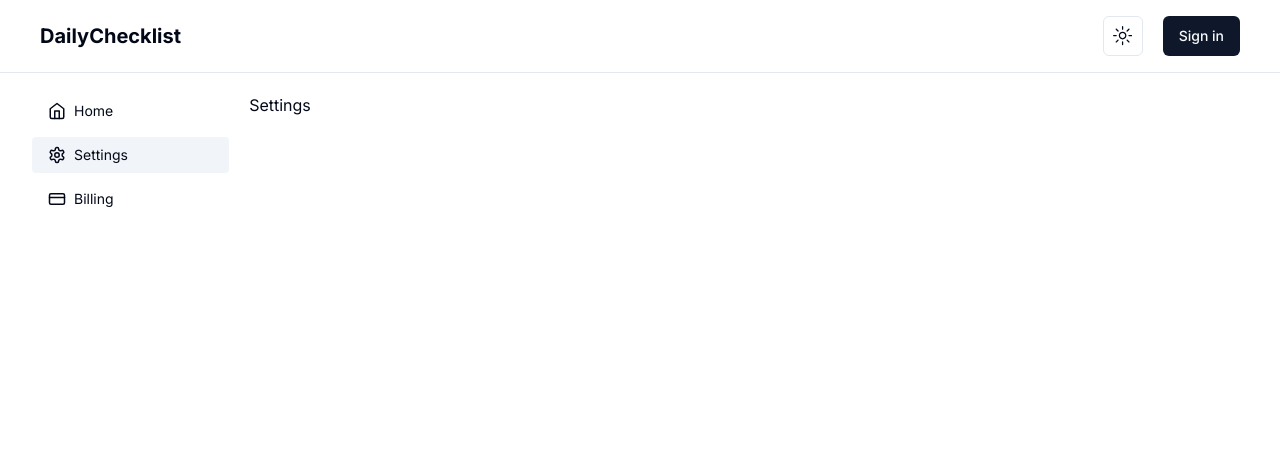
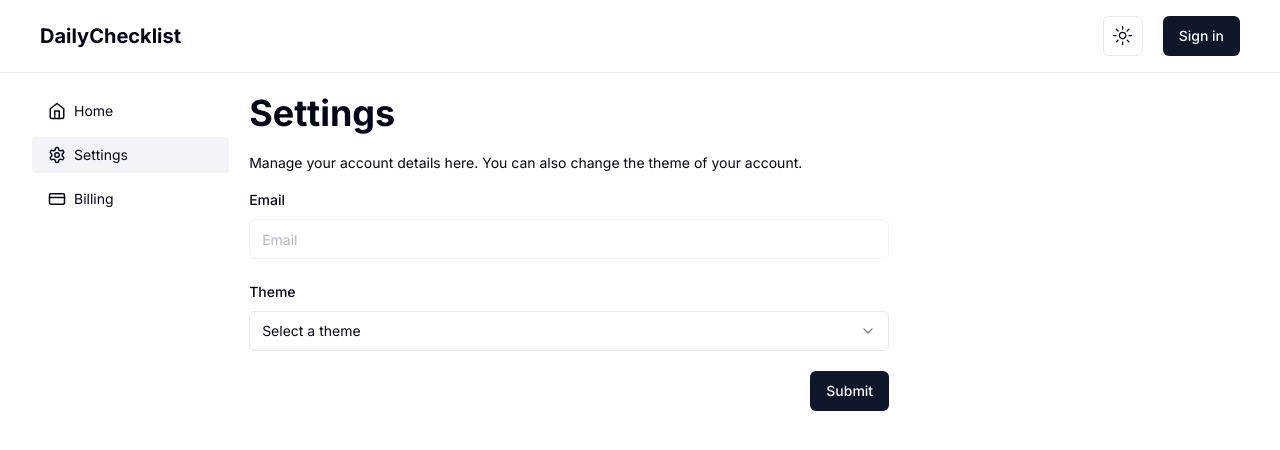
Before and after one commit to peterpardo/daily-checklist, a Next.js app: page /home/settings in a window 1280 px wide. Shown: the top 450 px of the page. Built offline with nearby package versions, Linux system fonts and the light colour scheme; no server answers.

Commit message:
feat: added settings page

```diff
--- a/app/home/settings/page.tsx
+++ b/app/home/settings/page.tsx
@@ -1,7 +1,119 @@
-import React from 'react'
+'use client';
+
+import { Input } from '@/components/ui/input';
+import { Label } from '@/components/ui/label';
+import { useUser } from '@clerk/nextjs';
+import {
+  Select,
+  SelectContent,
+  SelectItem,
+  SelectTrigger,
+  SelectValue,
+} from '@/components/ui/select';
+import React from 'react';
+import { z } from 'zod';
+import { useForm } from 'react-hook-form';
+import { zodResolver } from '@hookform/resolvers/zod';
+import { useToast } from '@/components/ui/use-toast';
+import {
+  Form,
+  FormControl,
+  FormField,
+  FormItem,
+  FormLabel,
+  FormMessage,
+} from '@/components/ui/form';
+import { Button } from '@/components/ui/button';
+
+const formSchema = z.object({
+  theme: z.string({
+    required_error: 'Please select a theme to apply.',
+  }),
+});
 
 export default function SettingsPage() {
+  const { user } = useUser();
+  const form = useForm<z.infer<typeof formSchema>>({
+    resolver: zodResolver(formSchema),
+  });
+  const { toast } = useToast();
+  const emailData = user?.emailAddresses.find(
+    (email) => email.id === user.primaryEmailAddressId,
+  );
+
+  function onSubmit(data: z.infer<typeof formSchema>) {
+    toast({
+      title: 'You submitted the following values:',
+      description: (
+        <pre className="mt-2 w-[340px] rounded-md bg-slate-950 p-4">
+          <code className="text-white">{JSON.stringify(data, null, 2)}</code>
+        </pre>
+      ),
+    });
+  }
+
   return (
-    <div>Settings</div>
-  )
+    <div className="space-y-5">
+      <div className="flex gap-y-3 items-center justify-between">
+        <h1 className="font-bold text-2xl md:text-4xl">Settings</h1>
+      </div>
+
+      <p className="text-xs max-w-[50rem] md:text-sm">
+        Manage your account details here. You can also change the theme of your
+        account.
+      </p>
+
+      <div className="max-w-[40rem] space-y-5">
+        <div className="grid w-full items-center gap-1.5">
+          <Label htmlFor="email">Email</Label>
+          <Input
+            type="email"
+            placeholder="Email"
+            disabled
+            value={emailData?.emailAddress ?? ''}
+            className="mt-1.5"
+          />
+        </div>
+
+        <div className="grid w-full items-center gap-1.5">
+          <Form {...form}>
+            <form onSubmit={form.handleSubmit(onSubmit)}>
+              <FormField
+                control={form.control}
+                name="theme"
+                render={({ field }) => (
+                  <FormItem>
+                    <FormLabel>Theme</FormLabel>
+                    <Select
+                      onValueChange={field.onChange}
+                      defaultValue={field.value}
+                    >
+                      <FormControl>
+                        <SelectTrigger>
+                          <SelectValue placeholder="Select a theme" />
+                        </SelectTrigger>
+                      </FormControl>
+                      <SelectContent>
+                        <SelectItem value="apple">Apple</SelectItem>
+                        <SelectItem value="banana">Banana</SelectItem>
+                        <SelectItem value="blueberry">Blueberry</SelectItem>
+                        <SelectItem value="grapes">Grapes</SelectItem>
+                        <SelectItem value="pineapple">Pineapple</SelectItem>
+                      </SelectContent>
+                    </Select>
+
+                    <FormMessage />
+                  </FormItem>
+                )}
+              />
+
+              <div className="mt-5 flex justify-end">
+                <Button type="submit">Submit</Button>
+              </div>
+            </form>
+          </Form>
+        </div>
+      </div>
+    </div>
+  );
 }
--- /dev/null
+++ b/components/ui/select.tsx
@@ -0,0 +1,160 @@
+"use client"
+
+import * as React from "react"
+import * as SelectPrimitive from "@radix-ui/react-select"
+import { Check, ChevronDown, ChevronUp } from "lucide-react"
+
+import { cn } from "@/lib/utils"
+
+const Select = SelectPrimitive.Root
+
+const SelectGroup = SelectPrimitive.Group
+
+const SelectValue = SelectPrimitive.Value
+
+const SelectTrigger = React.forwardRef<
+  React.ElementRef<typeof SelectPrimitive.Trigger>,
+  React.ComponentPropsWithoutRef<typeof SelectPrimitive.Trigger>
+>(({ className, children, ...props }, ref) => (
+  <SelectPrimitive.Trigger
+    ref={ref}
+    className={cn(
+      "flex h-10 w-full items-center justify-between rounded-md border border-input bg-background px-3 py-2 text-sm ring-offset-background placeholder:text-muted-foreground focus:outline-none focus:ring-2 focus:ring-ring focus:ring-offset-2 disabled:cursor-not-allowed disabled:opacity-50 [&>span]:line-clamp-1",
+      className
+    )}
+    {...props}
+  >
+    {children}
+    <SelectPrimitive.Icon asChild>
+      <ChevronDown className="h-4 w-4 opacity-50" />
+    </SelectPrimitive.Icon>
+  </SelectPrimitive.Trigger>
+))
+SelectTrigger.displayName = SelectPrimitive.Trigger.displayName
+
+const SelectScrollUpButton = React.forwardRef<
+  React.ElementRef<typeof SelectPrimitive.ScrollUpButton>,
+  React.ComponentPropsWithoutRef<typeof SelectPrimitive.ScrollUpButton>
+>(({ className, ...props }, ref) => (
+  <SelectPrimitive.ScrollUpButton
+    ref={ref}
+    className={cn(
+      "flex cursor-default items-center justify-center py-1",
+      className
+    )}
+    {...props}
+  >
+    <ChevronUp className="h-4 w-4" />
+  </SelectPrimitive.ScrollUpButton>
+))
+SelectScrollUpButton.displayName = SelectPrimitive.ScrollUpButton.displayName
+
+const SelectScrollDownButton = React.forwardRef<
+  React.ElementRef<typeof SelectPrimitive.ScrollDownButton>,
+  React.ComponentPropsWithoutRef<typeof SelectPrimitive.ScrollDownButton>
+>(({ className, ...props }, ref) => (
+  <SelectPrimitive.ScrollDownButton
+    ref={ref}
+    className={cn(
+      "flex cursor-default items-center justify-center py-1",
+      className
+    )}
+    {...props}
+  >
+    <ChevronDown className="h-4 w-4" />
+  </SelectPrimitive.ScrollDownButton>
+))
+SelectScrollDownButton.displayName =
+  SelectPrimitive.ScrollDownButton.displayName
+
+const SelectContent = React.forwardRef<
+  React.ElementRef<typeof SelectPrimitive.Content>,
+  React.ComponentPropsWithoutRef<typeof SelectPrimitive.Content>
+>(({ className, children, position = "popper", ...props }, ref) => (
+  <SelectPrimitive.Portal>
+    <SelectPrimitive.Content
+      ref={ref}
+      className={cn(
+        "relative z-50 max-h-96 min-w-[8rem] overflow-hidden rounded-md border bg-popover text-popover-foreground shadow-md data-[state=open]:animate-in data-[state=closed]:animate-out data-[state=closed]:fade-out-0 data-[state=open]:fade-in-0 data-[state=closed]:zoom-out-95 data-[state=open]:zoom-in-95 data-[side=bottom]:slide-in-from-top-2 data-[side=left]:slide-in-from-right-2 data-[side=right]:slide-in-from-left-2 data-[side=top]:slide-in-from-bottom-2",
+        position === "popper" &&
+          "data-[side=bottom]:translate-y-1 data-[side=left]:-translate-x-1 data-[side=right]:translate-x-1 data-[side=top]:-translate-y-1",
+        className
+      )}
+      position={position}
+      {...props}
+    >
+      <SelectScrollUpButton />
+      <SelectPrimitive.Viewport
+        className={cn(
+          "p-1",
+          position === "popper" &&
+            "h-[var(--radix-select-trigger-height)] w-full min-w-[var(--radix-select-trigger-width)]"
+        )}
+      >
+        {children}
+      </SelectPrimitive.Viewport>
+      <SelectScrollDownButton />
+    </SelectPrimitive.Content>
+  </SelectPrimitive.Portal>
+))
+SelectContent.displayName = SelectPrimitive.Content.displayName
+
+const SelectLabel = React.forwardRef<
+  React.ElementRef<typeof SelectPrimitive.Label>,
+  React.ComponentPropsWithoutRef<typeof SelectPrimitive.Label>
+>(({ className, ...props }, ref) => (
+  <SelectPrimitive.Label
+    ref={ref}
+    className={cn("py-1.5 pl-8 pr-2 text-sm font-semibold", className)}
+    {...props}
+  />
+))
+SelectLabel.displayName = SelectPrimitive.Label.displayName
+
+const SelectItem = React.forwardRef<
+  React.ElementRef<typeof SelectPrimitive.Item>,
+  React.ComponentPropsWithoutRef<typeof SelectPrimitive.Item>
+>(({ className, children, ...props }, ref) => (
+  <SelectPrimitive.Item
+    ref={ref}
+    className={cn(
+      "relative flex w-full cursor-default select-none items-center rounded-sm py-1.5 pl-8 pr-2 text-sm outline-none focus:bg-accent focus:text-accent-foreground data-[disabled]:pointer-events-none data-[disabled]:opacity-50",
+      className
+    )}
+    {...props}
+  >
+    <span className="absolute left-2 flex h-3.5 w-3.5 items-center justify-center">
+      <SelectPrimitive.ItemIndicator>
+        <Check className="h-4 w-4" />
+      </SelectPrimitive.ItemIndicator>
+    </span>
+
+    <SelectPrimitive.ItemText>{children}</SelectPrimitive.ItemText>
+  </SelectPrimitive.Item>
+))
+SelectItem.displayName = SelectPrimitive.Item.displayName
+
+const SelectSeparator = React.forwardRef<
+  React.ElementRef<typeof SelectPrimitive.Separator>,
+  React.ComponentPropsWithoutRef<typeof SelectPrimitive.Separator>
+>(({ className, ...props }, ref) => (
+  <SelectPrimitive.Separator
+    ref={ref}
+    className={cn("-mx-1 my-1 h-px bg-muted", className)}
+    {...props}
+  />
+))
+SelectSeparator.displayName = SelectPrimitive.Separator.displayName
+
+export {
+  Select,
+  SelectGroup,
+  SelectValue,
+  SelectTrigger,
+  SelectContent,
+  SelectLabel,
+  SelectItem,
+  SelectSeparator,
+  SelectScrollUpButton,
+  SelectScrollDownButton,
+}
--- a/package.json
+++ b/package.json
@@ -18,6 +18,7 @@
     "@radix-ui/react-dropdown-menu": "^2.0.6",
     "@radix-ui/react-icons": "^1.3.0",
     "@radix-ui/react-label": "^2.0.2",
+    "@radix-ui/react-select": "^2.0.0",
     "@radix-ui/react-separator": "^1.0.3",
     "@radix-ui/react-slot": "^1.0.2",
     "@radix-ui/react-toast": "^1.1.5",
```
Also changed, not shown: 1 other file (tests, documents, lock files or other folders).
